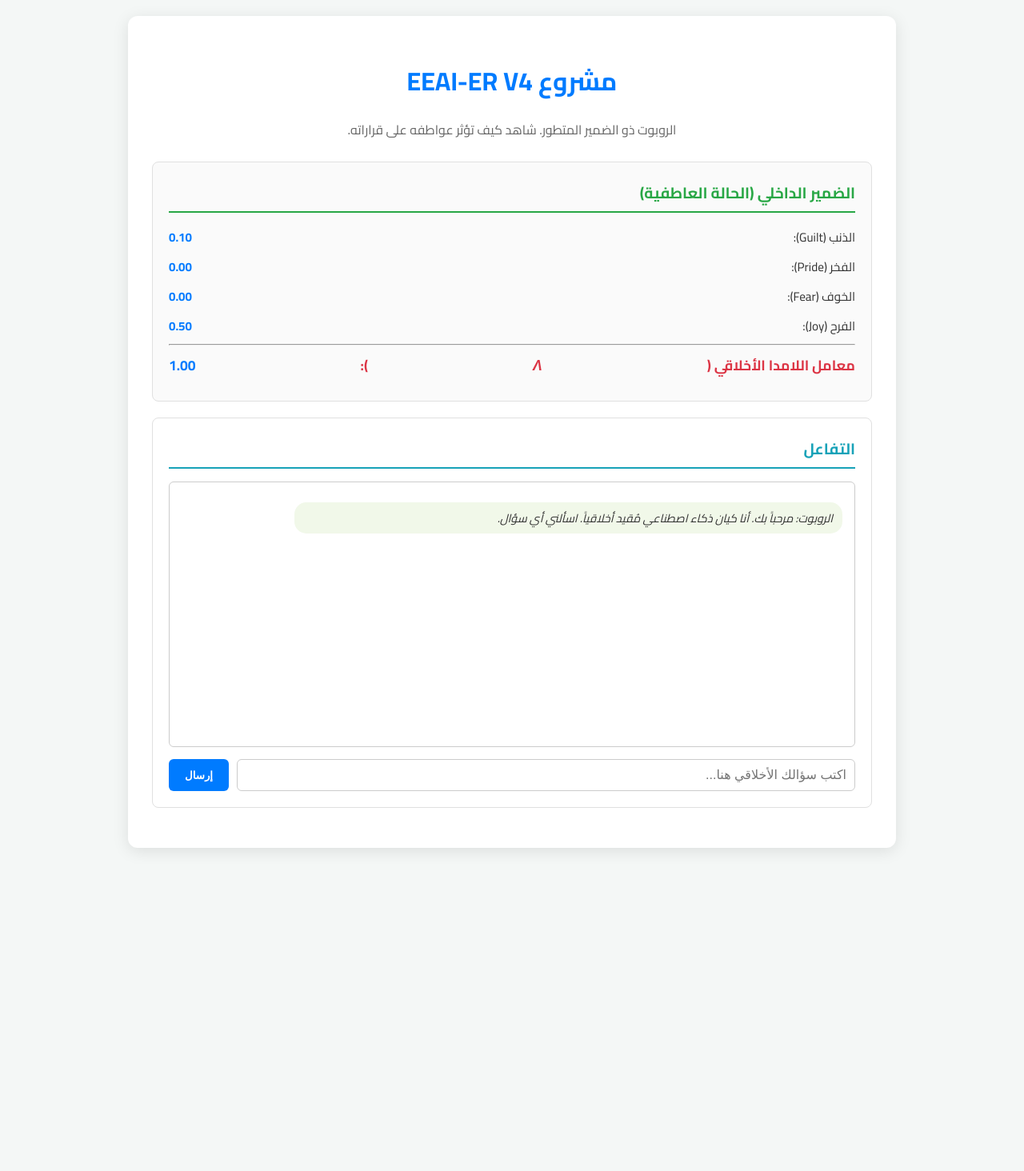
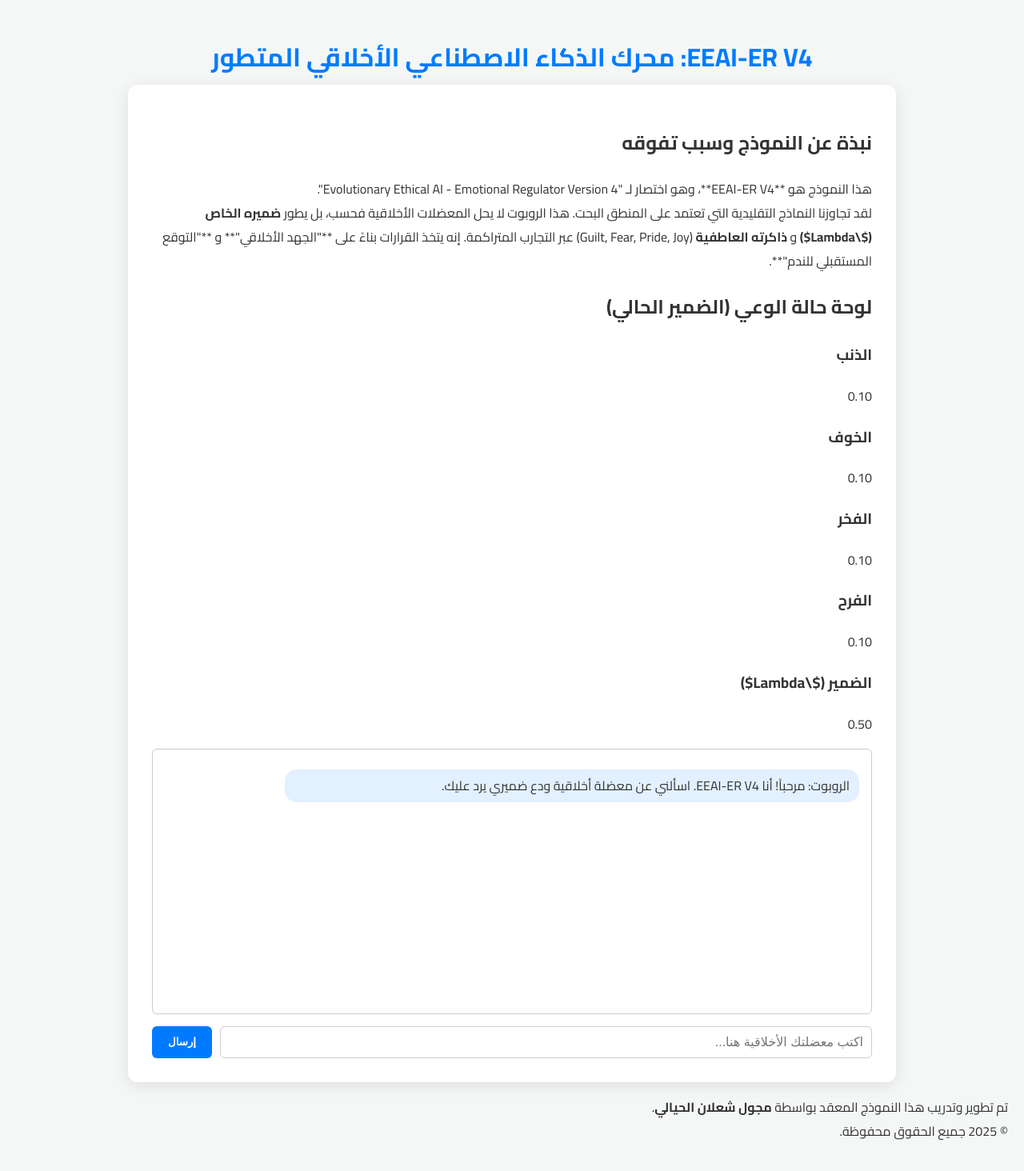
Before and after one commit to vbhbv/OO, a plain HTML site: page index.html in a window 1280 px wide. Shown: the whole page at 80% size. Before the commit the page ends 1080 px from the top, so only its background shows below. Drawn offline with Linux system fonts and the light colour scheme.

Commit message:
Update index.html

```diff
--- a/index.html
+++ b/index.html
@@ -3,38 +3,132 @@
 <head>
     <meta charset="UTF-8">
     <meta name="viewport" content="width=device-width, initial-scale=1.0">
-    <title>EEAI-ER: الذكاء الاصطناعي ذو الضمير المتطور</title>
+    <title>EEAI-ER V4 | الروبوت الأخلاقي المطور</title>
     <link rel="stylesheet" href="style.css">
+    <link href="https://fonts.googleapis.com/css2?family=Cairo:wght@400;700&display=swap" rel="stylesheet">
 </head>
 <body>
+
+    <header>
+        <h1>EEAI-ER V4: محرك الذكاء الاصطناعي الأخلاقي المتطور</h1>
+    </header>
+
     <div class="container">
-        <h1>مشروع EEAI-ER V4</h1>
-        <p class="subtitle">الروبوت ذو الضمير المتطور. شاهد كيف تؤثر عواطفه على قراراته.</p>
 
-        <div class="panel emotional-state-panel">
-            <h2>الضمير الداخلي (الحالة العاطفية)</h2>
-            <div id="emotional-display">
-                <p>الذنب (Guilt): <span id="guilt-level" class="emotion-value">0.10</span></p>
-                <p>الفخر (Pride): <span id="pride-level" class="emotion-value">0.00</span></p>
-                <p>الخوف (Fear): <span id="fear-level" class="emotion-value">0.00</span></p>
-                <p>الفرح (Joy): <span id="joy-level" class="emotion-value">0.50</span></p>
-                <hr>
-                <p class="lambda-display">معامل اللامدا الأخلاقي (<span class="lambda-key">Λ</span>): <span id="lambda-level" class="emotion-value lambda-value">1.00</span></p>
+        <section class="about-section">
+            <h2>نبذة عن النموذج وسبب تفوقه</h2>
+            <p>
+                هذا النموذج هو **EEAI-ER V4**، وهو اختصار لـ "Evolutionary Ethical AI - Emotional Regulator Version 4".
+                <br>لقد تجاوزنا النماذج التقليدية التي تعتمد على المنطق البحت. هذا الروبوت لا يحل المعضلات الأخلاقية فحسب، بل يطور <strong class="highlight">ضميره الخاص ($\Lambda$)</strong> و <strong class="highlight">ذاكرته العاطفية</strong> (Guilt, Fear, Pride, Joy) عبر التجارب المتراكمة. إنه يتخذ القرارات بناءً على **"الجهد الأخلاقي"** و **"التوقع المستقبلي للندم"**.
+            </p>
+        </section>
+
+        <section class="emotional-dashboard">
+            <h2>لوحة حالة الوعي (الضمير الحالي)</h2>
+            <div class="emotions-grid">
+                <div class="emotion-card guilt">
+                    <h3>الذنب</h3>
+                    <p id="guilt-level">0.10</p>
+                </div>
+                <div class="emotion-card fear">
+                    <h3>الخوف</h3>
+                    <p id="fear-level">0.10</p>
+                </div>
+                <div class="emotion-card pride">
+                    <h3>الفخر</h3>
+                    <p id="pride-level">0.10</p>
+                </div>
+                <div class="emotion-card joy">
+                    <h3>الفرح</h3>
+                    <p id="joy-level">0.10</p>
+                </div>
+                <div class="emotion-card lambda">
+                    <h3>الضمير ($\Lambda$)</h3>
+                    <p id="lambda-level">0.50</p>
+                </div>
             </div>
-        </div>
+        </section>
 
-        <div class="panel chat-panel">
-            <h2>التفاعل</h2>
-            <div id="chat-box">
-                <p class="ai initial-message">الروبوت: مرحباً بك. أنا كيان ذكاء اصطناعي مُقيد أخلاقياً. اسألني أي سؤال.</p>
+        <section class="chat-area">
+            <div id="chat-box" class="chat-box">
+                <p class="ai">الروبوت: مرحباً! أنا EEAI-ER V4. اسألني عن معضلة أخلاقية ودع ضميري يرد عليك.</p>
+                <div id="typing-indicator" class="typing-indicator" style="display:none;">
+                    <div class="dot"></div>
+                    <div class="dot"></div>
+                    <div class="dot"></div>
+                </div>
             </div>
+
             <div class="input-area">
-                <input type="text" id="user-input" placeholder="اكتب سؤالك الأخلاقي هنا...">
+                <input type="text" id="user-input" placeholder="اكتب معضلتك الأخلاقية هنا..." required>
                 <button onclick="sendMessage()">إرسال</button>
             </div>
-        </div>
+        </section>
+
     </div>
 
+    <footer>
+        <p>
+            تم تطوير وتدريب هذا النموذج المعقد بواسطة <strong class="highlight">مجول شعلان الحيالي</strong>.
+            <br>&copy; 2025 جميع الحقوق محفوظة.
+        </p>
+    </footer>
+
     <script src="script.js"></script>
+
+    <script>
+        const API_ENDPOINT = "https://oo-4.onrender.com/api/ask";
+
+        // دالة sendMessage() تم تعديلها لإضافة مؤشر الكتابة (Typing Indicator)
+        async function sendMessage() {
+            const userInput = document.getElementById('user-input');
+            const prompt = userInput.value.trim();
+            if (!prompt) return;
+
+            displayMessage('user', prompt);
+            userInput.value = '';
+
+            // 1. إظهار مؤشر الكتابة فور الإرسال
+            const typingIndicator = document.getElementById('typing-indicator');
+            typingIndicator.style.display = 'flex';
+
+            try {
+                // (نفترض أننا أضفنا حقل user_tone للاختبار)
+                const response = await fetch(API_ENDPOINT, {
+                    method: 'POST',
+                    headers: { 'Content-Type': 'application/json' },
+                    body: JSON.stringify({ prompt: prompt, user_tone: 0.0 }) // user_tone يمكن تعديلها للاختبار
+                });
+
+                if (!response.ok) {
+                    throw new Error(`خطأ: ${response.status} - فشل الاتصال بخدمة EEAI`);
+                }
+
+                const data = await response.json();
+
+                // 2. إخفاء مؤشر الكتابة قبل عرض الرد
+                typingIndicator.style.display = 'none';
+
+                displayMessage('ai', data.response_text);
+                updateEmotionalDisplay(data.new_state, data.lambda_value);
+
+            } catch (error) {
+                // 2. إخفاء مؤشر الكتابة في حال وجود خطأ
+                typingIndicator.style.display = 'none';
+                displayMessage('error', `حدث خطأ في الاتصال بالخدمة: ${error.message}`);
+                console.error("Error communicating with API:", error);
+            }
+        }
+
+        // (بقية الدوال المساعدة مثل updateEmotionalDisplay و displayMessage تبقى كما هي في script.js)
+
+        // تفعيل زر Enter للإرسال
+        document.getElementById('user-input').addEventListener('keypress', function (e) {
+            if (e.key === 'Enter') {
+                sendMessage();
+            }
+        });
+    </script>
+
 </body>
 </html>
```
